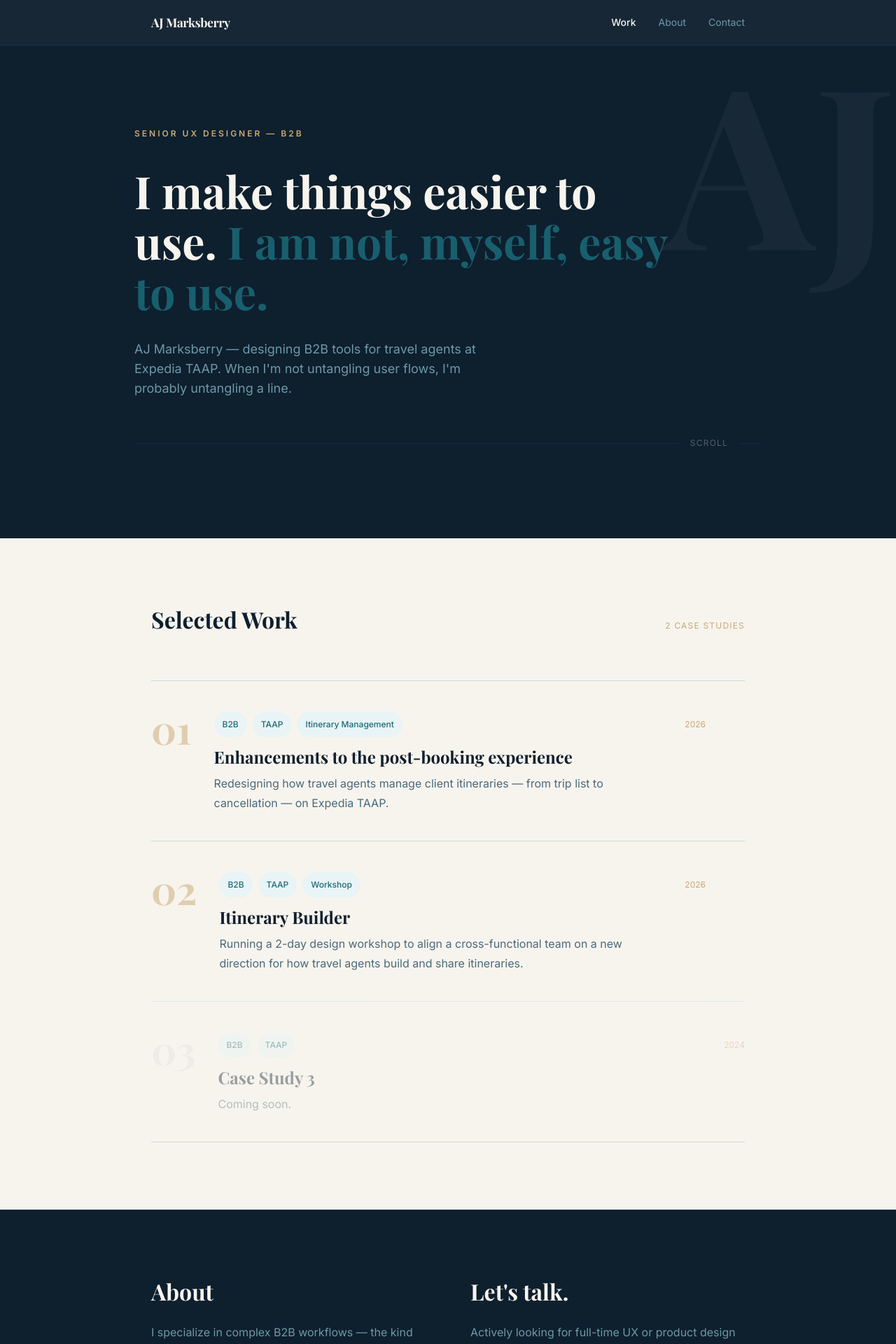
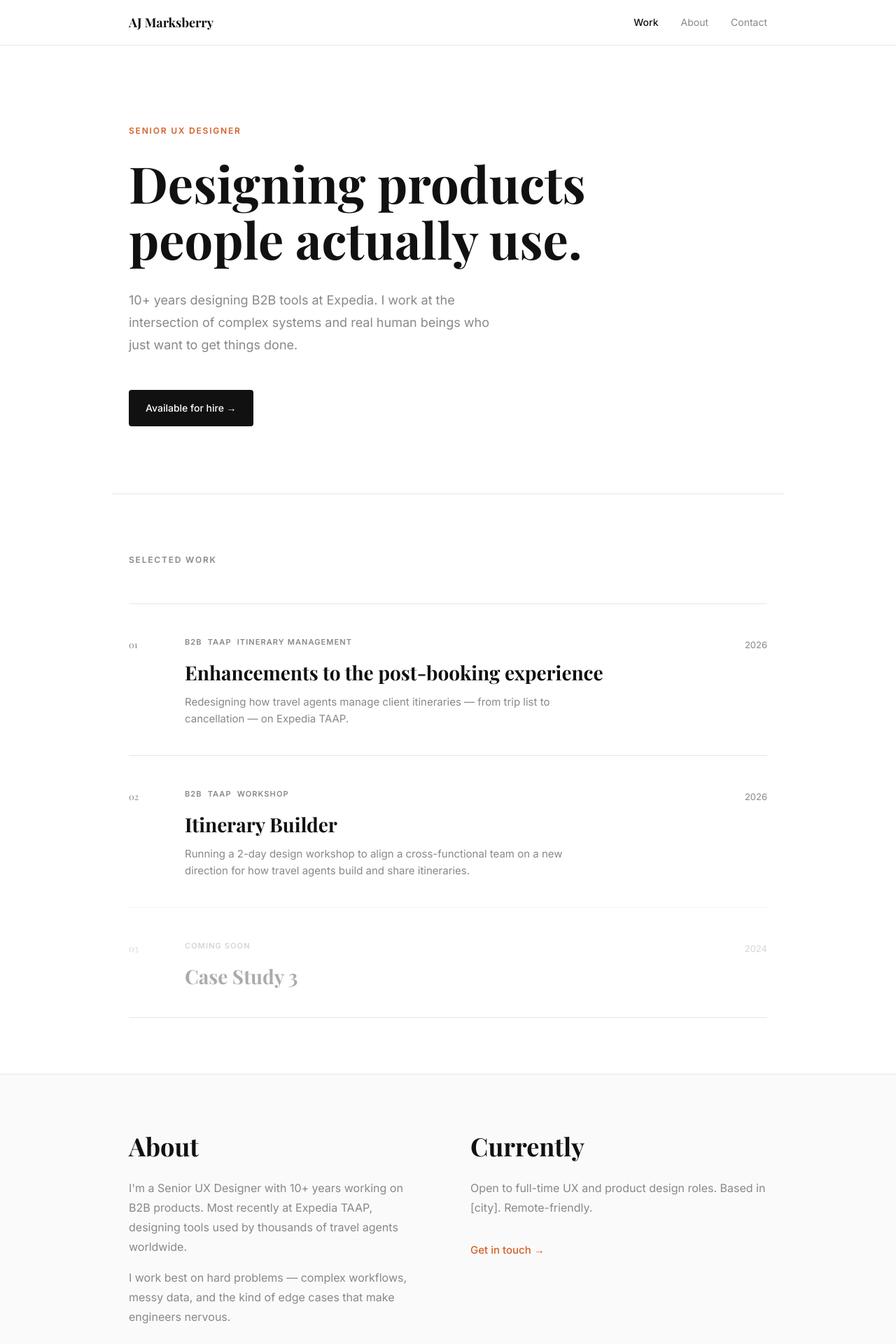
Before and after one commit to ajmarksberry/portfolio, a Next.js app: page / in a window 1280 px wide. Shown: the top 1920 px of the page at 70% size. Built offline with nearby package versions, Linux system fonts and the light colour scheme; a web font is replaced by a local one.

Commit message:
Full redesign — clean minimal editorial layout
Co-Authored-By: Claude Sonnet 4.6 <noreply@anthropic.com>

```diff
--- a/app/globals.css
+++ b/app/globals.css
@@ -1,6 +1,5 @@
 @import "tailwindcss";
 
-/* 4px base grid — all spacing, line-heights, and sizes are multiples of 4px */
 @theme inline {
   --spacing-1:  4px;
   --spacing-2:  8px;
@@ -8,67 +7,35 @@
   --spacing-4:  16px;
   --spacing-5:  20px;
   --spacing-6:  24px;
-  --spacing-7:  28px;
   --spacing-8:  32px;
-  --spacing-9:  36px;
   --spacing-10: 40px;
-  --spacing-11: 44px;
   --spacing-12: 48px;
-  --spacing-14: 56px;
   --spacing-16: 64px;
-  --spacing-18: 72px;
   --spacing-20: 80px;
   --spacing-24: 96px;
   --spacing-28: 112px;
   --spacing-32: 128px;
-  --spacing-36: 144px;
-  --spacing-40: 160px;
-
-  /* Line heights locked to 4px grid */
-  --leading-tight:   1;
-  --leading-snug:    1.2;
-  --leading-normal:  1.5;
-  --leading-relaxed: 1.75;
-
-  /* Fixed line-heights for headings (px values on grid) */
-  --line-height-display: 72px;   /* h1 hero */
-  --line-height-h1:      56px;   /* page title */
-  --line-height-h2:      40px;
-  --line-height-h3:      32px;
-  --line-height-body:    28px;   /* 16px type × 1.75 ≈ 28px */
-  --line-height-small:   20px;   /* 14px type */
 }
 
 :root {
-  --background: #f7f4ee;
-  --foreground: #0e1f2e;
-  --navy:       #0e1f2e;
-  --teal:       #1a6b7a;
-  --teal-light: #e8f4f6;
-  --sand:       #c9a96e;
-  --sand-light: #fdf6e9;
+  --ink:    #111111;
+  --muted:  #888888;
+  --rule:   #e5e5e5;
+  --paper:  #fafafa;
+  --accent: #d4622a;
+  --white:  #ffffff;
 }
 
+* { box-sizing: border-box; }
+
 body {
-  background: var(--background);
-  color: var(--foreground);
-  font-family: var(--font-sans), -apple-system, BlinkMacSystemFont, 'Segoe UI', sans-serif;
+  background: var(--white);
+  color: var(--ink);
+  font-family: var(--font-sans), -apple-system, sans-serif;
   font-size: 16px;
-  line-height: var(--line-height-body);
+  line-height: 28px;
 }
-
-h1 { line-height: var(--line-height-display); }
-h2 { line-height: var(--line-height-h1); }
-h3 { line-height: var(--line-height-h2); }
-h4 { line-height: var(--line-height-h3); }
 
 h1, h2, h3, h4 {
   font-family: var(--font-serif), Georgia, serif;
 }
-
-.water-rule {
-  height: 4px; /* on grid */
-  background: linear-gradient(90deg, transparent, var(--teal), var(--sand), var(--teal), transparent);
-  opacity: 0.3;
-  border: none;
-}
--- a/app/layout.tsx
+++ b/app/layout.tsx
@@ -8,21 +8,17 @@ const playfair = Playfair_Display({ subsets: ["latin"], variable: "--font-serif"
 
 export const metadata: Metadata = {
   title: "AJ Marksberry — UX Designer",
-  description: "B2B product design portfolio. Senior UX Designer at Expedia TAAP.",
+  description: "Senior UX Designer. B2B product design portfolio.",
 };
 
-export default function RootLayout({
-  children,
-}: {
-  children: React.ReactNode;
-}) {
+export default function RootLayout({ children }: { children: React.ReactNode }) {
   return (
-    <html lang="en" className={`${inter.variable} ${playfair.variable} h-full antialiased`}>
-      <body className="min-h-full flex flex-col" style={{ background: "var(--background)", color: "var(--foreground)" }}>
+    <html lang="en" className={`${inter.variable} ${playfair.variable}`}>
+      <body>
         <Nav />
-        <main className="flex-1">{children}</main>
-        <footer className="border-t border-[#1a6b7a]/20 py-8 px-6 text-center text-sm" style={{ color: "var(--teal)", background: "var(--navy)" }}>
-          <span className="opacity-60 text-[#f7f4ee]">© {new Date().getFullYear()} AJ Marksberry — built with Next.js and a concerning amount of self-doubt</span>
+        <main>{children}</main>
+        <footer style={{ borderTop: "1px solid var(--rule)", padding: "32px 24px", textAlign: "center", fontSize: "13px", color: "var(--muted)" }}>
+          © {new Date().getFullYear()} AJ Marksberry
         </footer>
       </body>
     </html>
--- a/app/page.tsx
+++ b/app/page.tsx
@@ -2,260 +2,122 @@ import Link from "next/link";
 import { caseStudies } from "@/lib/case-studies";
 
 export default function Home() {
+  const live = caseStudies.filter((s) => s.status === "published");
+  const soon = caseStudies.filter((s) => s.status === "coming-soon");
+
   return (
     <>
-      {/* Hero — 112px top, 128px bottom = 28 + 32 units on 4px grid */}
-      <section
-        className="relative overflow-hidden px-6 pt-28 pb-32"
-        style={{ background: "var(--navy)" }}
-      >
-        <span
-          className="absolute right-0 top-0 select-none pointer-events-none font-bold opacity-[0.04]"
-          style={{
-            color: "#fff",
-            fontFamily: "var(--font-serif)",
-            fontSize: "320px",      /* 80 × 4px */
-            lineHeight: "320px",    /* on grid */
-          }}
-          aria-hidden
+      {/* Hero */}
+      <section style={{ maxWidth: 960, margin: "0 auto", padding: "112px 24px 96px" }}>
+        <p style={{ fontSize: 12, fontWeight: 600, letterSpacing: "0.15em", textTransform: "uppercase", color: "var(--accent)", marginBottom: 24, lineHeight: "20px" }}>
+          Senior UX Designer
+        </p>
+        <h1 style={{ fontFamily: "var(--font-serif)", fontSize: 72, lineHeight: "80px", fontWeight: 700, color: "var(--ink)", maxWidth: 720, marginBottom: 32 }}>
+          Designing products people actually use.
+        </h1>
+        <p style={{ fontSize: 18, lineHeight: "32px", color: "var(--muted)", maxWidth: 520, marginBottom: 48 }}>
+          10+ years designing B2B tools at Expedia. I work at the intersection of complex systems
+          and real human beings who just want to get things done.
+        </p>
+        <Link
+          href="/contact"
+          style={{ display: "inline-flex", alignItems: "center", gap: 8, background: "var(--ink)", color: "var(--white)", fontSize: 14, fontWeight: 500, padding: "12px 24px", borderRadius: 4, textDecoration: "none" }}
         >
-          AJ
-        </span>
+          Available for hire →
+        </Link>
+      </section>
 
-        <div className="max-w-4xl mx-auto relative z-10">
-          {/* Label — mb-8 = 32px */}
-          <p
-            className="text-xs font-semibold uppercase tracking-[0.25em] mb-8"
-            style={{ color: "var(--sand)", lineHeight: "var(--line-height-small)" }}
-          >
-            Senior UX Designer — B2B
-          </p>
+      {/* Work */}
+      <section style={{ borderTop: "1px solid var(--rule)", maxWidth: 960, margin: "0 auto", padding: "80px 24px" }}>
+        <p style={{ fontSize: 12, fontWeight: 600, letterSpacing: "0.15em", textTransform: "uppercase", color: "var(--muted)", marginBottom: 48 }}>
+          Selected Work
+        </p>
+        <div style={{ display: "flex", flexDirection: "column" }}>
+          {live.map((study, i) => (
+            <Link key={study.slug} href={`/work/${study.slug}`} style={{ textDecoration: "none" }}>
+              <div
+                style={{ display: "grid", gridTemplateColumns: "48px 1fr auto", gap: 32, alignItems: "start", borderTop: "1px solid var(--rule)", padding: "40px 0", cursor: "pointer" }}
+                className="work-row"
+              >
+                <span style={{ fontFamily: "var(--font-serif)", fontSize: 13, color: "var(--muted)", paddingTop: 4 }}>
+                  {String(i + 1).padStart(2, "0")}
+                </span>
+                <div>
+                  <div style={{ display: "flex", flexWrap: "wrap", gap: 8, marginBottom: 12 }}>
+                    {study.tags.map((tag) => (
+                      <span key={tag} style={{ fontSize: 11, fontWeight: 600, letterSpacing: "0.1em", textTransform: "uppercase", color: "var(--muted)" }}>
+                        {tag}
+                      </span>
+                    ))}
+                  </div>
+                  <h3 style={{ fontFamily: "var(--font-serif)", fontSize: 28, lineHeight: "36px", fontWeight: 700, color: "var(--ink)", marginBottom: 12 }}>
+                    {study.title}
+                  </h3>
+                  <p style={{ fontSize: 15, lineHeight: "24px", color: "var(--muted)", maxWidth: 560 }}>
+                    {study.subtitle}
+                  </p>
+                </div>
+                <span style={{ fontSize: 13, color: "var(--muted)", paddingTop: 4, whiteSpace: "nowrap" }}>
+                  {study.year}
+                </span>
+              </div>
+            </Link>
+          ))}
 
-          {/* H1 — mb-8 = 32px, line-height locked to grid */}
-          <h1
-            className="font-bold mb-8 max-w-3xl"
-            style={{
-              color: "#f7f4ee",
-              fontSize: "64px",    /* 16 × 4px */
-              lineHeight: "72px",  /* 18 × 4px */
-            }}
-          >
-            I make things easier to use.{" "}
-            <em className="not-italic" style={{ color: "var(--teal)", opacity: 0.85 }}>
-              I am not, myself, easy to use.
-            </em>
-          </h1>
+          {soon.map((study, i) => (
+            <div
+              key={study.slug}
+              style={{ display: "grid", gridTemplateColumns: "48px 1fr auto", gap: 32, alignItems: "start", borderTop: "1px solid var(--rule)", padding: "40px 0", opacity: 0.35 }}
+            >
+              <span style={{ fontFamily: "var(--font-serif)", fontSize: 13, color: "var(--muted)", paddingTop: 4 }}>
+                {String(live.length + i + 1).padStart(2, "0")}
+              </span>
+              <div>
+                <p style={{ fontSize: 11, fontWeight: 600, letterSpacing: "0.1em", textTransform: "uppercase", color: "var(--muted)", marginBottom: 12 }}>
+                  Coming Soon
+                </p>
+                <h3 style={{ fontFamily: "var(--font-serif)", fontSize: 28, lineHeight: "36px", fontWeight: 700, color: "var(--ink)" }}>
+                  {study.title}
+                </h3>
+              </div>
+              <span style={{ fontSize: 13, color: "var(--muted)", paddingTop: 4 }}>
+                {study.year}
+              </span>
+            </div>
+          ))}
 
-          {/* Body — mb-0, line-height 28px = 7 × 4px */}
-          <p
-            className="max-w-lg"
-            style={{
-              color: "#6a9aaa",
-              fontSize: "18px",   /* not 4px-divisible but standard — line-height compensates */
-              lineHeight: "28px", /* 7 × 4px */
-            }}
-          >
-            AJ Marksberry — designing B2B tools for travel agents at Expedia TAAP.
-            When I&apos;m not untangling user flows, I&apos;m probably untangling a line.
-          </p>
-
-          {/* Divider — mt-14 = 56px = 14 × 4px */}
-          <div className="mt-14 flex items-center gap-4">
-            <div className="h-px flex-1 opacity-20" style={{ background: "var(--teal)" }} />
-            <span className="text-xs uppercase tracking-widest opacity-30" style={{ color: "#f7f4ee" }}>
-              scroll
-            </span>
-            <div className="h-px w-8 opacity-20" style={{ background: "var(--teal)" }} />
-          </div>
+          <div style={{ borderTop: "1px solid var(--rule)" }} />
         </div>
       </section>
 
-      {/* Work — pt-24 = 96px, pb-24 = 96px */}
-      <section className="max-w-4xl mx-auto px-6 pt-24 pb-24">
-        {/* Header — mb-16 = 64px = 16 × 4px */}
-        <div className="flex items-baseline justify-between mb-16">
-          <h2
-            className="font-bold"
-            style={{ color: "var(--navy)", fontSize: "32px", lineHeight: "40px" }}
-          >
-            Selected Work
-          </h2>
-          <span
-            className="text-xs uppercase tracking-widest"
-            style={{ color: "var(--sand)", lineHeight: "var(--line-height-small)" }}
-          >
-            {caseStudies.filter((s) => s.status === "published").length} case studies
-          </span>
-        </div>
-
-        <div className="flex flex-col">
-          {caseStudies.map((study, i) => {
-            const isLive = study.status === "published";
-            const card = (
-              <div
-                key={study.slug}
-                className={`group relative border-t transition-all duration-300 ${
-                  isLive ? "cursor-pointer" : "opacity-40 cursor-default"
-                }`}
-                style={{
-                  borderColor: "#1a6b7a33",
-                  paddingTop: "40px",    /* 10 × 4px */
-                  paddingBottom: "40px", /* 10 × 4px */
-                }}
-              >
-                {isLive && (
-                  <div
-                    className="absolute inset-0 opacity-0 group-hover:opacity-100 transition-opacity duration-300 rounded-xl -mx-4 px-4"
-                    style={{ background: "var(--teal-light)" }}
-                  />
-                )}
-
-                <div className="relative flex items-start gap-8">
-                  {/* Number — 56px = 14 × 4px */}
-                  <span
-                    className="font-bold leading-none shrink-0"
-                    style={{
-                      fontFamily: "var(--font-serif)",
-                      fontSize: "56px",
-                      lineHeight: "56px", /* on grid */
-                      color: isLive ? "var(--sand)" : "#ccc",
-                      opacity: 0.5,
-                    }}
-                  >
-                    {String(i + 1).padStart(2, "0")}
-                  </span>
-
-                  {/* Content */}
-                  <div className="flex-1" style={{ paddingTop: "4px" }}>
-                    {/* Tags — mb-3 = 12px */}
-                    <div className="flex flex-wrap items-center gap-2 mb-3">
-                      {study.tags.map((tag) => (
-                        <span
-                          key={tag}
-                          className="text-xs font-medium px-3 rounded-full"
-                          style={{
-                            background: "var(--teal-light)",
-                            color: "var(--teal)",
-                            paddingTop: "4px",    /* 1 × 4px */
-                            paddingBottom: "4px", /* 1 × 4px */
-                            lineHeight: "var(--line-height-small)",
-                          }}
-                        >
-                          {tag}
-                        </span>
-                      ))}
-                      <span
-                        className="text-xs ml-auto"
-                        style={{ color: "var(--sand)", lineHeight: "var(--line-height-small)" }}
-                      >
-                        {study.year}
-                      </span>
-                    </div>
-
-                    {/* Title — mb-2 = 8px */}
-                    <h3
-                      className="font-bold mb-2 transition-colors duration-300"
-                      style={{
-                        color: "var(--navy)",
-                        fontFamily: "var(--font-serif)",
-                        fontSize: "24px",
-                        lineHeight: "32px", /* 8 × 4px */
-                      }}
-                    >
-                      {study.title}
-                    </h3>
-
-                    {/* Subtitle */}
-                    <p
-                      className="max-w-xl"
-                      style={{
-                        color: "#4a6a7a",
-                        fontSize: "16px",
-                        lineHeight: "28px", /* 7 × 4px */
-                      }}
-                    >
-                      {study.subtitle}
-                    </p>
-                  </div>
-
-                  {isLive && (
-                    <div
-                      className="shrink-0 opacity-0 group-hover:opacity-100 transition-all duration-300 translate-x-0 group-hover:translate-x-1"
-                      style={{
-                        color: "var(--teal)",
-                        fontSize: "24px",
-                        lineHeight: "56px", /* aligns with number */
-                      }}
-                    >
-                      →
-                    </div>
-                  )}
-                </div>
-              </div>
-            );
-
-            return isLive ? (
-              <Link key={study.slug} href={`/work/${study.slug}`}>
-                {card}
-              </Link>
-            ) : (
-              <div key={study.slug}>{card}</div>
-            );
-          })}
-          <div className="border-t" style={{ borderColor: "#1a6b7a33" }} />
-        </div>
-      </section>
-
-      {/* About — pt-24 pb-24 = 96px each */}
-      <section
-        id="about"
-        className="border-t"
-        style={{ background: "var(--navy)", borderColor: "rgba(26,107,122,0.2)" }}
-      >
-        <div className="max-w-4xl mx-auto px-6 pt-24 pb-24 grid grid-cols-1 md:grid-cols-2 gap-16">
+      {/* About */}
+      <section id="about" style={{ background: "var(--paper)", borderTop: "1px solid var(--rule)", borderBottom: "1px solid var(--rule)" }}>
+        <div style={{ maxWidth: 960, margin: "0 auto", padding: "80px 24px", display: "grid", gridTemplateColumns: "1fr 1fr", gap: 64 }}>
           <div>
-            <h2
-              className="font-bold mb-6"
-              style={{ color: "#f7f4ee", fontSize: "32px", lineHeight: "40px" }}
-            >
+            <h2 style={{ fontFamily: "var(--font-serif)", fontSize: 36, lineHeight: "44px", fontWeight: 700, color: "var(--ink)", marginBottom: 24 }}>
               About
             </h2>
-            {/* mb-4 = 16px between paras */}
-            <p className="mb-4" style={{ color: "#6a9aaa", lineHeight: "28px" }}>
-              I specialize in complex B2B workflows — the kind where a single
-              poorly-labeled button can ruin someone&apos;s entire Tuesday. I&apos;ve
-              sat through hundreds of user interviews, which is basically therapy
-              except the client is a travel agent and no one is making progress.
+            <p style={{ fontSize: 16, lineHeight: "28px", color: "var(--muted)", marginBottom: 16 }}>
+              I&apos;m a Senior UX Designer with 10+ years working on B2B products. Most recently
+              at Expedia TAAP, designing tools used by thousands of travel agents worldwide.
             </p>
-            <p style={{ color: "#6a9aaa", lineHeight: "28px" }}>
-              Outside of work, I fish. I am not good at fishing either, but at
-              least there&apos;s no stakeholder review.
+            <p style={{ fontSize: 16, lineHeight: "28px", color: "var(--muted)" }}>
+              I work best on hard problems — complex workflows, messy data, and the kind of
+              edge cases that make engineers nervous.
             </p>
           </div>
-
           <div>
-            <h2
-              className="font-bold mb-6"
-              style={{ color: "#f7f4ee", fontSize: "32px", lineHeight: "40px" }}
-            >
-              Let&apos;s talk.
+            <h2 style={{ fontFamily: "var(--font-serif)", fontSize: 36, lineHeight: "44px", fontWeight: 700, color: "var(--ink)", marginBottom: 24 }}>
+              Currently
             </h2>
-            <p className="mb-6" style={{ color: "#6a9aaa", lineHeight: "28px" }}>
-              Actively looking for full-time UX or product design roles. I work
-              hard, ask good questions, and I promise my Figma files are
-              organized. (One of those might be a lie.)
+            <p style={{ fontSize: 16, lineHeight: "28px", color: "var(--muted)", marginBottom: 32 }}>
+              Open to full-time UX and product design roles. Based in [city]. Remote-friendly.
             </p>
             <Link
               href="/contact"
-              className="inline-flex items-center gap-3 font-semibold transition-opacity hover:opacity-70"
-              style={{
-                color: "var(--sand)",
-                fontSize: "18px",
-                lineHeight: "28px",
-              }}
+              style={{ fontSize: 15, fontWeight: 500, color: "var(--accent)", textDecoration: "none" }}
             >
-              Get in touch
-              <span>→</span>
+              Get in touch →
             </Link>
           </div>
         </div>
--- a/components/Nav.tsx
+++ b/components/Nav.tsx
@@ -3,43 +3,34 @@
 import Link from "next/link";
 import { usePathname } from "next/navigation";
 
+const links = [
+  { label: "Work", href: "/" },
+  { label: "About", href: "/#about" },
+  { label: "Contact", href: "/contact" },
+];
+
 export default function Nav() {
   const pathname = usePathname();
-  const isHome = pathname === "/";
-
   return (
-    <header
-      className="sticky top-0 z-50 border-b backdrop-blur"
-      style={{
-        background: "rgba(14,31,46,0.96)",
-        borderColor: "rgba(26,107,122,0.2)",
-      }}
-    >
-      <div className="max-w-4xl mx-auto px-6 h-16 flex items-center justify-between">
-        <Link
-          href="/"
-          className="font-bold tracking-tight transition-opacity hover:opacity-70"
-          style={{ color: "#f7f4ee", fontFamily: "var(--font-serif)", fontSize: "1.1rem" }}
-        >
+    <header style={{ borderBottom: "1px solid var(--rule)", position: "sticky", top: 0, zIndex: 50, background: "rgba(255,255,255,0.95)", backdropFilter: "blur(8px)" }}>
+      <div style={{ maxWidth: 960, margin: "0 auto", padding: "0 24px", height: 64, display: "flex", alignItems: "center", justifyContent: "space-between" }}>
+        <Link href="/" style={{ fontFamily: "var(--font-serif)", fontWeight: 700, fontSize: 18, color: "var(--ink)", textDecoration: "none" }}>
           AJ Marksberry
         </Link>
-        <nav className="flex items-center gap-8 text-sm">
-          {[
-            { label: "Work", href: "/" },
-            { label: "About", href: "/#about" },
-            { label: "Contact", href: "/contact" },
-          ].map(({ label, href }) => (
-            <a
+        <nav style={{ display: "flex", gap: 32 }}>
+          {links.map(({ label, href }) => (
+            <Link
               key={label}
               href={href}
-              className="transition-colors hover:opacity-100"
               style={{
-                color: pathname === href ? "#f7f4ee" : "#6a9aaa",
+                fontSize: 14,
+                textDecoration: "none",
+                color: pathname === href ? "var(--ink)" : "var(--muted)",
                 fontWeight: pathname === href ? 500 : 400,
               }}
             >
               {label}
-            </a>
+            </Link>
           ))}
         </nav>
       </div>
```
